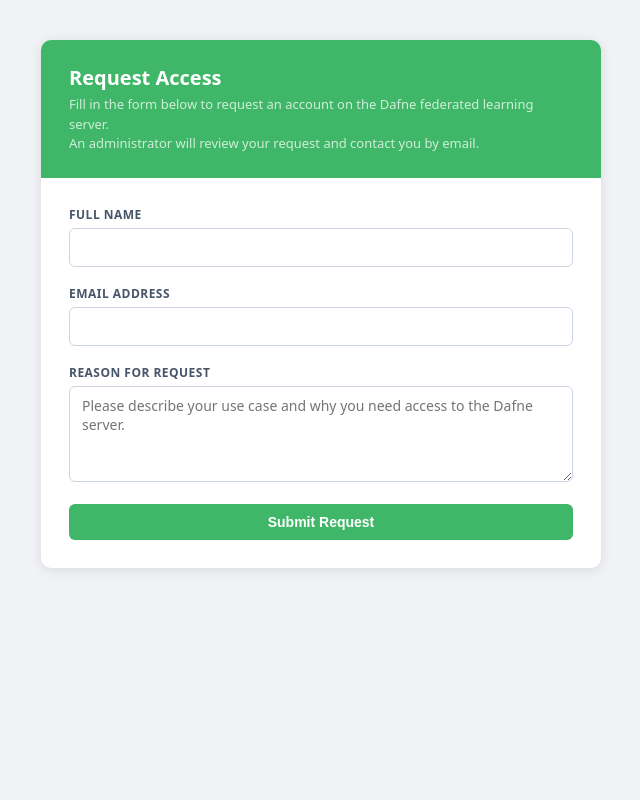
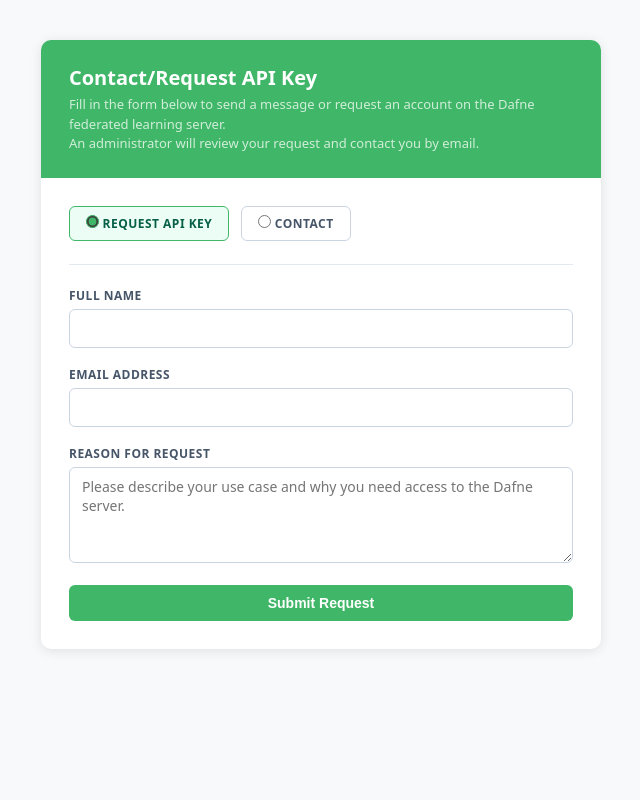
Before and after one commit to dafne-imaging/dafne-server, a PHP site: page /request.php in a window 1280 px wide. Shown: the whole page, without its empty margins (319-959 px from the left). Run offline with PHP 8.4, Linux system fonts and the light colour scheme.

Commit message:
Request API or send message from the same form

```diff
--- a/PHP/css/request.css
+++ b/PHP/css/request.css
@@ -10,7 +10,7 @@
 body {
     font-family: system-ui, -apple-system, sans-serif;
     font-size: 14px;
-    background: #f0f2f5;
+    background: #F7F9FB;
     color: #1a1a2e;
     min-height: 100vh;
     display: flex;
@@ -69,6 +69,36 @@ body {
 .form-row input:focus,
 .form-row textarea:focus { border-color: #1a3a5c; }
 
+/* ---- Form type radio selector ---- */
+.form-type-row {
+    display: flex;
+    gap: 12px;
+    margin-bottom: 22px;
+    padding-bottom: 18px;
+    border-bottom: 1px solid #e2e8f0;
+}
+.radio-option {
+    display: flex;
+    align-items: center;
+    gap: 7px;
+    padding: 8px 16px;
+    border: 1px solid #cbd5e1;
+    border-radius: 6px;
+    cursor: pointer;
+    font-size: 13px;
+    font-weight: 600;
+    color: #475569;
+    user-select: none;
+    transition: background .12s, border-color .12s, color .12s;
+}
+.radio-option:hover { background: #f8fafc; border-color: #94a3b8; }
+.radio-option input[type="radio"] { accent-color: #40B768; flex-shrink: 0; }
+.radio-option:has(input:checked) {
+    background: #ecfdf5;
+    border-color: #40B768;
+    color: #065f46;
+}
+
 /* ---- Model checkboxes ---- */
 .models-grid {
     display: grid;
--- a/PHP/request.php
+++ b/PHP/request.php
@@ -67,7 +67,7 @@ function verify_recaptcha(string $token): bool
 }
 
 // ---------------------------------------------------------------------------
-// Admin notification email
+// Admin notification emails
 // ---------------------------------------------------------------------------
 
 function send_request_notification(
@@ -103,6 +103,34 @@ function send_request_notification(
     ]);
 
     $subject = "New access request from {$name} <{$email}>";
+    $headers = implode("\r\n", [
+        'From: '        . ADMIN_EMAIL,
+        'Reply-To: '    . $email,
+        'Content-Type: text/plain; charset=UTF-8',
+        'MIME-Version: 1.0',
+    ]);
+
+    return mail(ADMIN_EMAIL, $subject, $body, $headers);
+}
+
+function send_contact_notification(string $name, string $email, string $message): bool
+{
+    $body = implode("\r\n", [
+        'A contact message has been submitted via the Dafne server.',
+        '',
+        str_repeat('─', 50),
+        "Name:    {$name}",
+        "Email:   {$email}",
+        'Submitted: ' . date('Y-m-d H:i:s') . ' UTC',
+        '',
+        'Message:',
+        $message,
+        str_repeat('─', 50),
+        '',
+        'This message was sent automatically by the Dafne server.',
+    ]);
+
+    $subject = "Message from {$name} <{$email}>";
     $headers = implode("\r\n", [
         'From: '        . ADMIN_EMAIL,
         'Reply-To: '    . $email,
@@ -150,9 +178,10 @@ $model_types = get_model_types();
 // POST handler
 // ---------------------------------------------------------------------------
 
-$success    = false;
-$errors     = [];
-$old        = [];
+$success      = false;
+$contact_mode = false;
+$errors       = [];
+$old          = [];
 
 if ($_SERVER['REQUEST_METHOD'] === 'POST') {
     // CSRF check
@@ -161,18 +190,26 @@ if ($_SERVER['REQUEST_METHOD'] === 'POST') {
         die('Invalid CSRF token.');
     }
 
+    $form_type = trim($_POST['form_type'] ?? 'request');
+    if (!in_array($form_type, ['request', 'contact'], true)) {
+        $form_type = 'request';
+    }
+    $contact_mode = ($form_type === 'contact');
+
     $name   = trim($_POST['name']   ?? '');
     $email  = trim($_POST['email']  ?? '');
     $reason = trim($_POST['reason'] ?? '');
-    $old    = compact('name', 'email', 'reason');
+    $old    = compact('name', 'email', 'reason', 'form_type');
 
-    // Collect and sanitize requested model types
+    // Collect and sanitize requested model types (only relevant for API key requests)
+    $models = [];
+    if (!$contact_mode) {
         $raw_models = (array) ($_POST['models'] ?? []);
-    $models = [];
         foreach ($raw_models as $m) {
             $clean = sanitize_model_type((string) $m);
             if ($clean !== null && in_array($clean, $model_types, true)) {
                 $models[] = $clean;
+            }
         }
     }
 
@@ -184,7 +221,7 @@ if ($_SERVER['REQUEST_METHOD'] === 'POST') {
         $errors[] = 'Please enter a valid email address.';
     }
     if ($reason === '') {
-        $errors[] = 'Please describe why you need access.';
+        $errors[] = $contact_mode ? 'Please enter your message.' : 'Please describe why you need access.';
     }
 
     // reCAPTCHA
@@ -194,9 +231,13 @@ if ($_SERVER['REQUEST_METHOD'] === 'POST') {
 
     if (empty($errors)) {
         try {
+            if ($contact_mode) {
+                send_contact_notification($name, $email, $reason);
+            } else {
                 $request_id = db_insert_request($name, $email, $reason, $models);
                 $admin_url  = base_url() . '/admin.php?review=' . $request_id;
                 send_request_notification($name, $email, $reason, $models, $admin_url);
+            }
             $success = true;
             // Regenerate CSRF token after successful submit to prevent reuse
             $_SESSION['req_csrf'] = bin2hex(random_bytes(32));
@@ -212,7 +253,7 @@ if ($_SERVER['REQUEST_METHOD'] === 'POST') {
 <head>
 <meta charset="UTF-8">
 <meta name="viewport" content="width=device-width, initial-scale=1.0">
-<title>Dafne – Request Access</title>
+<title>Dafne – Contact/Request API Key</title>
 <?php if (RECAPTCHA_SITE_KEY !== ''): ?>
 <script src="https://www.google.com/recaptcha/enterprise.js?render=<?= h(RECAPTCHA_SITE_KEY) ?>"></script>
 <?php endif ?>
@@ -222,8 +263,8 @@ if ($_SERVER['REQUEST_METHOD'] === 'POST') {
 
 <div class="page-card">
   <div class="page-header">
-    <h1>Request Access</h1>
-    <p>Fill in the form below to request an account on the Dafne federated learning server.<br>
+    <h1>Contact/Request API Key</h1>
+    <p>Fill in the form below to send a message or request an account on the Dafne federated learning server.<br>
        An administrator will review your request and contact you by email.</p>
   </div>
 
@@ -232,11 +273,19 @@ if ($_SERVER['REQUEST_METHOD'] === 'POST') {
   <?php if ($success): ?>
 
     <div class="success-icon">✅</div>
+    <?php if ($contact_mode): ?>
+    <div class="success-title">Message sent!</div>
+    <p class="success-text">
+      Your message has been forwarded to the administrator.
+      They will get back to you at the email address you provided.
+    </p>
+    <?php else: ?>
     <div class="success-title">Request submitted!</div>
     <p class="success-text">
       Your request has been received. An administrator will review it and send
       your API key to the email address you provided.
     </p>
+    <?php endif ?>
 
   <?php else: ?>
 
@@ -255,6 +304,20 @@ if ($_SERVER['REQUEST_METHOD'] === 'POST') {
       <input type="hidden" name="csrf_token"     value="<?= h($csrf_token) ?>">
       <input type="hidden" name="recaptcha_token" id="recaptcha_token" value="">
 
+      <?php $current_form_type = $old['form_type'] ?? 'request'; ?>
+      <div class="form-row form-type-row">
+        <label class="radio-option">
+          <input type="radio" name="form_type" value="request" id="type-request"
+                 <?= $current_form_type === 'request' ? 'checked' : '' ?>>
+          Request API Key
+        </label>
+        <label class="radio-option">
+          <input type="radio" name="form_type" value="contact" id="type-contact"
+                 <?= $current_form_type === 'contact' ? 'checked' : '' ?>>
+          Contact
+        </label>
+      </div>
+
       <div class="form-row">
         <label for="name">Full Name</label>
         <input type="text" id="name" name="name" value="<?= h($old['name'] ?? '') ?>"
@@ -268,14 +331,14 @@ if ($_SERVER['REQUEST_METHOD'] === 'POST') {
       </div>
 
       <div class="form-row">
-        <label for="reason">Reason for Request</label>
+        <label for="reason" id="reason-label">Reason for Request</label>
         <textarea id="reason" name="reason" rows="4" required
                   placeholder="Please describe your use case and why you need access to the Dafne server."
         ><?= h($old['reason'] ?? '') ?></textarea>
       </div>
 
       <?php if (!empty($model_types)): ?>
-      <div class="form-row">
+      <div class="form-row" id="models-row">
         <label>Models Requested</label>
         <div class="models-grid">
           <label class="model-check all-check">
@@ -310,6 +373,37 @@ if ($_SERVER['REQUEST_METHOD'] === 'POST') {
 </div>
 
 <script>
+// Form type toggle (Request API Key / Contact)
+const typeRequest = document.getElementById('type-request');
+const typeContact = document.getElementById('type-contact');
+const modelsRow   = document.getElementById('models-row');
+const reasonLabel = document.getElementById('reason-label');
+const reasonArea  = document.getElementById('reason');
+const submitBtn   = document.getElementById('submit-btn');
+
+function applyFormType(isContact) {
+    if (modelsRow) {
+        modelsRow.style.display = isContact ? 'none' : '';
+    }
+    if (isContact) {
+        reasonLabel.textContent = 'Message';
+        reasonArea.placeholder  = 'Write your message to the administrator.';
+        submitBtn.textContent   = 'Send Message';
+    } else {
+        reasonLabel.textContent = 'Reason for Request';
+        reasonArea.placeholder  = 'Please describe your use case and why you need access to the Dafne server.';
+        submitBtn.textContent   = 'Submit Request';
+    }
+}
+
+if (typeRequest && typeContact) {
+    // Apply initial state (handles server-side repopulation after error)
+    applyFormType(typeContact.checked);
+
+    typeRequest.addEventListener('change', () => applyFormType(false));
+    typeContact.addEventListener('change', () => applyFormType(true));
+}
+
 // "All models" shortcut
 const allCb  = document.getElementById('all-models');
 const modelCbs = Array.from(document.querySelectorAll('.model-cb'));
@@ -328,7 +422,6 @@ if (allCb) {
 // reCAPTCHA v3: obtain a fresh token on submit, then allow the form to post.
 const form      = document.getElementById('request-form');
 const tokenField = document.getElementById('recaptcha_token');
-const submitBtn = document.getElementById('submit-btn');
 
 form.addEventListener('submit', function (e) {
     e.preventDefault();
@@ -342,7 +435,7 @@ form.addEventListener('submit', function (e) {
             })
             .catch(function () {
                 submitBtn.disabled = false;
-                submitBtn.textContent = 'Submit Request';
+                applyFormType(typeContact && typeContact.checked);
                 alert('reCAPTCHA failed to load. Please refresh and try again.');
             });
     });
```
Lines whose indentation alone changed are shown as unchanged.
